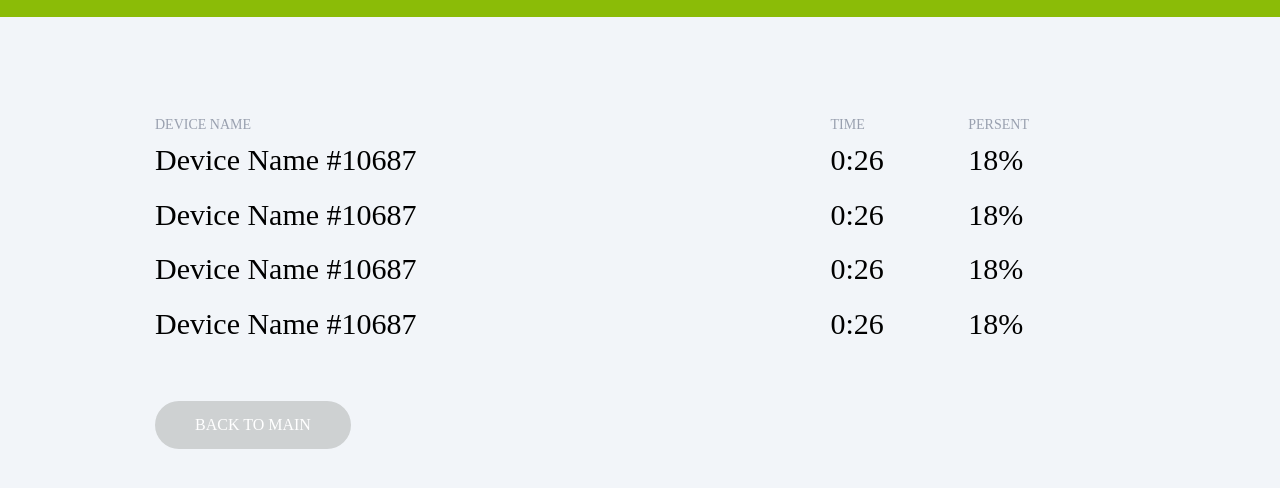
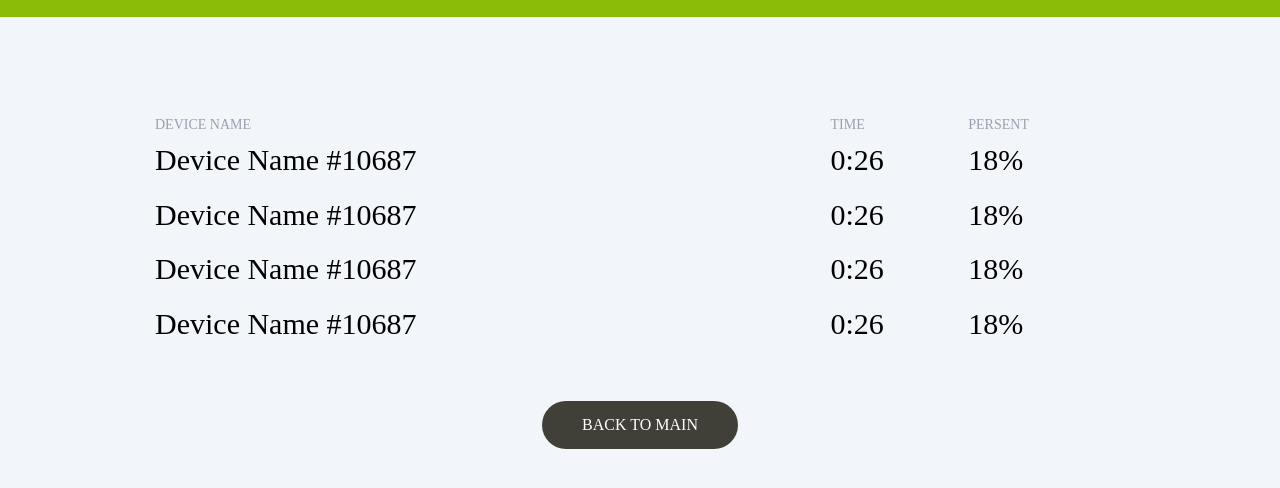
Before and after one commit to dr0n508/sib, a plain HTML site: page results.html in a window 1280 px wide. Shown: the part 92-580 px from the top of the page. Drawn offline with nearby package versions, Linux system fonts and the light colour scheme; a web font is replaced by a local one.

Commit message:
fix results btn

```diff
--- a/css/main.scss
+++ b/css/main.scss
@@ -326,3 +326,10 @@ ul {
     }
   }
 }
+
+.wrap-btn.results {
+  text-align: center;
+  .main-btn {
+    background-color: #403f38;
+  }
+}
--- a/results.html
+++ b/results.html
@@ -54,10 +54,9 @@
                     </tr>
                 </tbody>
             </table>
-            <div>
+            <div class="wrap-btn results">
                 <a href="#" class="main-btn">Back to main</a>
             </div>
-
         </div>
     </main>
 </div>
```
Also changed, not shown: css/main.css, 1 other file.
